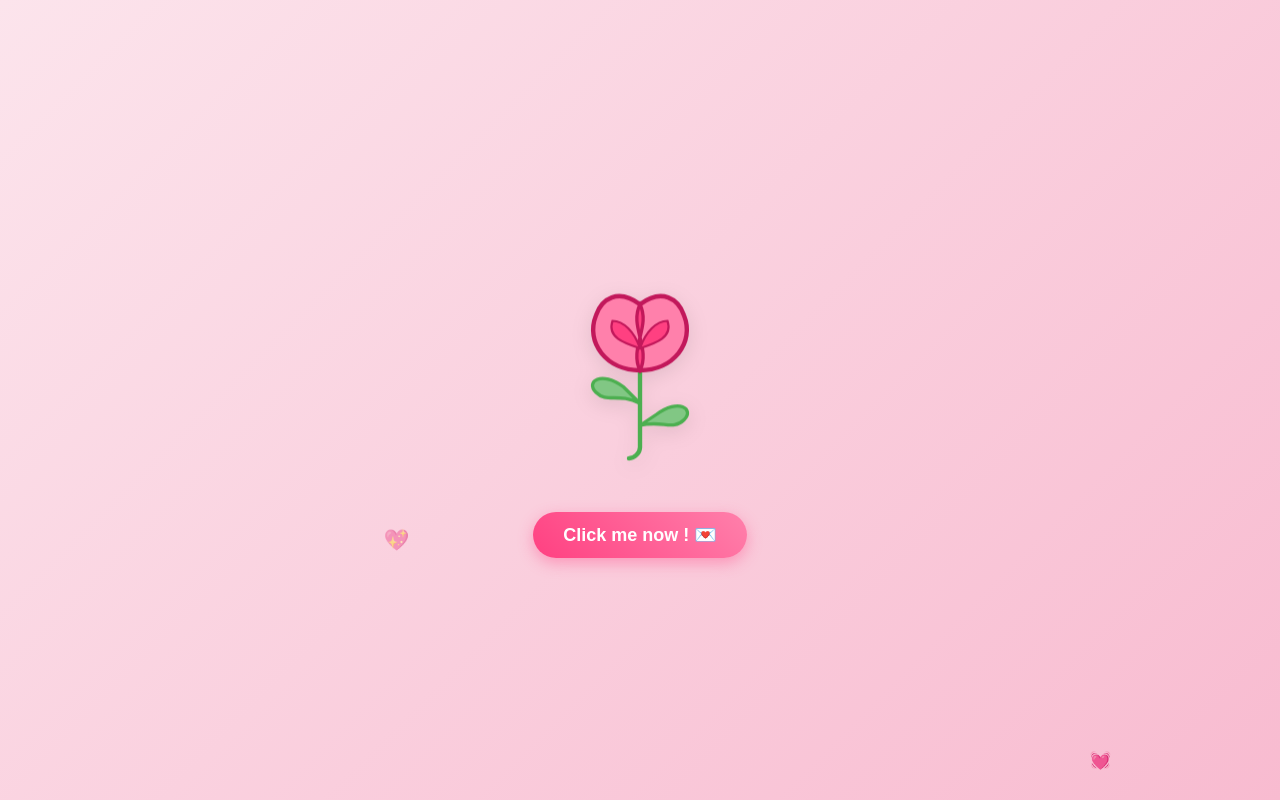
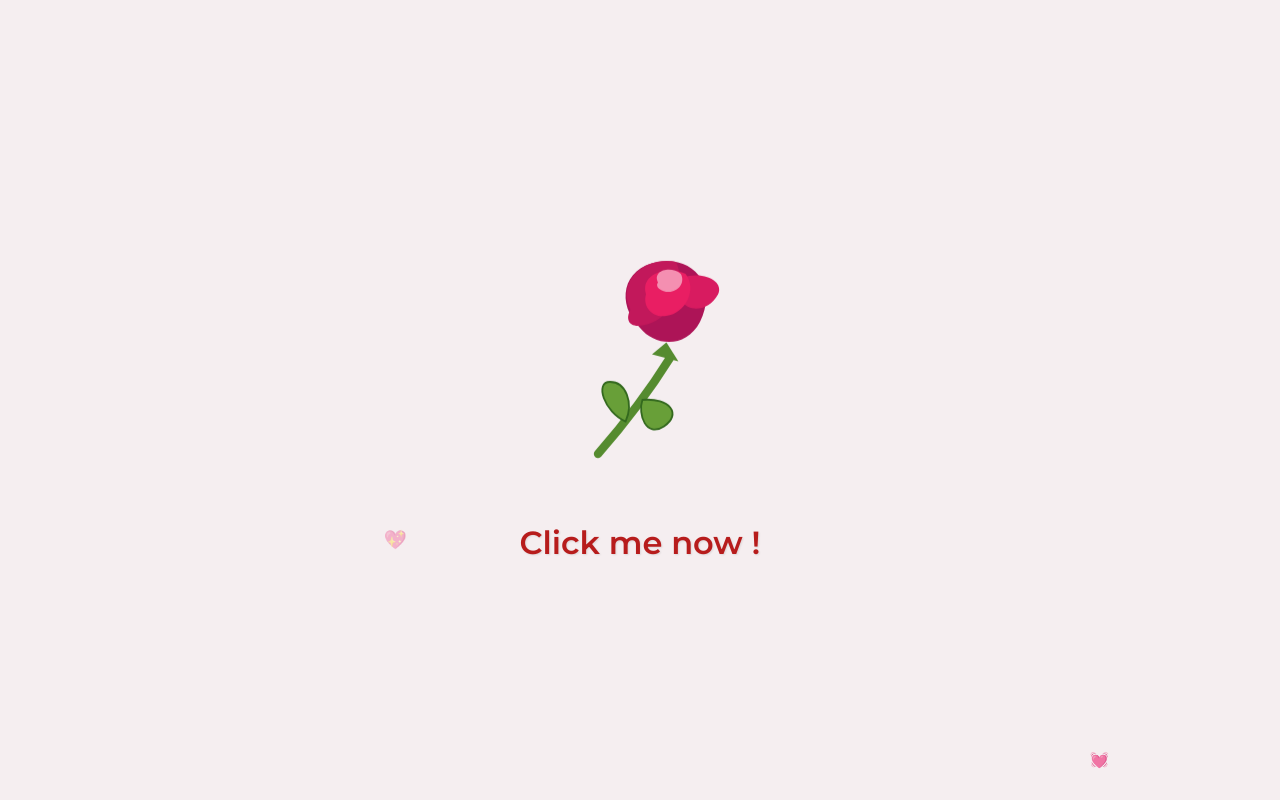
Before and after one commit to haiq-y/guibuithaonhii, a plain HTML site: page index.html in a window 1280 px wide. Shown: the top 800 px of the page. Drawn offline with Linux system fonts and the light colour scheme.

Commit message:
Update index.html

```diff
--- a/index.html
+++ b/index.html
@@ -4,7 +4,6 @@
     <meta charset="UTF-8">
     <meta name="viewport" content="width=device-width, initial-scale=1.0">
     <title>Happy Women's Day 20/10</title>
-    <!-- Nhúng font chữ viết tay lãng mạn Dancing Script -->
     <link href="https://fonts.googleapis.com/css2?family=Dancing+Script:wght@600;700&family=Montserrat:wght@400;600&display=swap" rel="stylesheet">
     <style>
         * {
@@ -16,7 +15,7 @@
         body {
             width: 100vw;
             height: 100vh;
-            background: linear-gradient(135deg, #fce4ec, #f8bbd0);
+            background: #f5eef0;
             overflow: hidden;
             font-family: 'Montserrat', sans-serif;
             display: flex;
@@ -25,80 +24,60 @@
             position: relative;
         }
 
-        /* Hiệu ứng trái tim bay nền */
+        /* Trái tim bay hiệu ứng nền */
         .floating-heart {
             position: absolute;
-            color: #ff4081;
-            font-size: 20px;
+            color: #d81b60;
+            font-size: 18px;
             animation: flyUp 4s linear infinite;
-            opacity: 0.7;
+            opacity: 0.6;
             z-index: 1;
         }
 
         @keyframes flyUp {
-            0% {
-                transform: translateY(100vh) scale(0.5);
-                opacity: 0;
-            }
-            50% {
-                opacity: 1;
-            }
-            100% {
-                transform: translateY(-10vh) scale(1.2);
-                opacity: 0;
-            }
+            0% { transform: translateY(100vh) scale(0.5); opacity: 0; }
+            50% { opacity: 0.8; }
+            100% { transform: translateY(-10vh) scale(1.2); opacity: 0; }
         }
 
-        /* Màn hình 1: Bông hồng và nút Click */
+        /* Màn hình 1: Bông hồng + Nút bấm */
         #welcome-screen {
             display: flex;
             flex-direction: column;
             align-items: center;
             justify-content: center;
             z-index: 10;
-            transition: all 0.8s ease;
         }
 
         .rose-container {
-            width: 220px;
-            height: 250px;
-            margin-bottom: 20px;
+            width: 240px;
+            height: 260px;
+            margin-bottom: 25px;
             animation: floatRose 3s ease-in-out infinite;
         }
 
         @keyframes floatRose {
             0%, 100% { transform: translateY(0); }
-            50% { transform: translateY(-10px); }
+            50% { transform: translateY(-8px); }
         }
 
-        .rose-container svg {
-            width: 100%;
-            height: 100%;
-            filter: drop-shadow(0 5px 10px rgba(0,0,0,0.1));
+        .click-btn-text {
+            background: none;
+            border: none;
+            color: #b71c1c;
+            font-size: 32px;
+            font-weight: 700;
+            cursor: pointer;
+            font-family: 'Montserrat', sans-serif;
+            text-shadow: 1px 1px 2px rgba(0,0,0,0.1);
+            transition: transform 0.2s ease;
         }
 
-        .click-btn {
-            background: linear-gradient(45deg, #ff4081, #ff80ab);
-            color: white;
-            border: none;
-            padding: 12px 30px;
-            font-size: 18px;
-            font-weight: 600;
-            border-radius: 50px;
-            cursor: pointer;
-            box-shadow: 0 5px 15px rgba(255, 64, 129, 0.4);
-            transition: all 0.3s ease;
-            display: flex;
-            align-items: center;
-            gap: 8px;
+        .click-btn-text:hover {
+            transform: scale(1.08);
         }
 
-        .click-btn:hover {
-            transform: scale(1.08);
-            box-shadow: 0 8px 20px rgba(255, 64, 129, 0.6);
-        }
-
-        /* Màn hình 2: Bức thư phong bì */
+        /* Màn hình 2: Bức thư */
         #letter-screen {
             display: none;
             position: absolute;
@@ -106,7 +85,7 @@
             max-width: 550px;
             background: #fff0f3;
             border-radius: 20px;
-            box-shadow: 0 15px 35px rgba(0,0,0,0.15);
+            box-shadow: 0 15px 35px rgba(0,0,0,0.12);
             padding: 30px 20px;
             text-align: center;
             z-index: 20;
@@ -116,9 +95,7 @@
         }
 
         @keyframes zoomIn {
-            to {
-                transform: scale(1);
-            }
+            to { transform: scale(1); }
         }
 
         .letter-header {
@@ -152,13 +129,8 @@
             50% { transform: translateY(-8px); }
         }
 
-        .gift-box-area svg {
-            width: 100%;
-            height: 100%;
-        }
-
         .message-title {
-            font-size: 22px;
+            font-size: 24px;
             font-weight: 700;
             color: #c2185b;
             margin-bottom: 10px;
@@ -166,49 +138,61 @@
         }
 
         .message-body {
-            font-size: 16px;
             line-height: 1.6;
             color: #4a4a4a;
             font-family: 'Dancing Script', cursive;
             font-size: 22px;
             min-height: 80px;
         }
-
-        .hidden {
-            display: none !important;
-        }
     </style>
 </head>
 <body>
 
-    <!-- Các trái tim bay nền trang trí -->
     <div class="floating-heart" style="left: 10%; animation-delay: 0s;">❤️</div>
     <div class="floating-heart" style="left: 30%; animation-delay: 2s;">💖</div>
     <div class="floating-heart" style="left: 70%; animation-delay: 1s;">💗</div>
     <div class="floating-heart" style="left: 85%; animation-delay: 3s;">💓</div>
 
-    <!-- Màn hình 1: Bông hoa hồng -->
+    <!-- Màn hình 1: Bông hoa nghiêng giống TikTok -->
     <div id="welcome-screen">
         <div class="rose-container">
-            <!-- Hình vẽ SVG bông hoa hồng cách điệu line art -->
-            <svg viewBox="0 0 200 200" fill="none" xmlns="http://www.w3.org/2000/svg">
-                <!-- Thân và lá -->
-                <path d="M100 110V180C100 185 95 190 90 190" stroke="#4CAF50" stroke-width="4" stroke-linecap="round"/>
-                <path d="M100 140C80 130 70 140 60 130C50 120 65 110 85 125Z" fill="#81C784" stroke="#4CAF50" stroke-width="3"/>
-                <path d="M100 160C120 155 130 165 140 155C150 145 135 135 115 150Z" fill="#81C784" stroke="#4CAF50" stroke-width="3"/>
-                <!-- Cánh hoa hồng -->
-                <path d="M100 110C70 110 50 85 60 60C65 45 80 35 100 50C120 35 135 45 140 60C150 85 130 110 100 110Z" fill="#ff80ab" stroke="#c2185b" stroke-width="4"/>
-                <path d="M100 50C90 70 110 90 100 110C90 90 110 70 100 50Z" fill="#ff4081" stroke="#c2185b" stroke-width="3"/>
-                <path d="M75 65C85 65 95 75 100 90C85 85 70 80 75 65Z" fill="#ff4081" stroke="#c2185b" stroke-width="2"/>
-                <path d="M125 65C115 65 105 75 100 90C115 85 130 80 125 65Z" fill="#ff4081" stroke="#c2185b" stroke-width="2"/>
+            <svg viewBox="0 0 200 220" fill="none" xmlns="http://www.w3.org/2000/svg">
+                <!-- Cành hoa nghiêng -->
+                <path d="M125 105 Q100 145 65 185" stroke="#558b2f" stroke-width="7" stroke-linecap="round"/>
+
+                <!-- Lá trái -->
+                <path d="M88 158 C70 150 62 125 75 125 C88 125 95 142 88 158 Z" fill="#689f38" stroke="#33691e" stroke-width="1.5"/>
+                <!-- Lá phải -->
+                <path d="M102 140 C125 138 135 152 120 162 C105 172 98 152 102 140 Z" fill="#689f38" stroke="#33691e" stroke-width="1.5"/>
+
+                <!-- Đài hoa -->
+                <path d="M110 102 L132 108 L122 92 Z" fill="#558b2f"/>
+
+                <!-- Các cánh hoa hồng xếp lớp -->
+                <!-- Cánh nền phía sau -->
+                <path d="M100 80 C80 60 85 30 115 25 C145 20 165 45 150 75 C138 98 112 95 100 80 Z" fill="#ad1457"/>
+
+                <!-- Cánh ngoài bên trái -->
+                <path d="M92 65 C80 40 105 20 130 25 C140 45 125 75 102 78 C90 80 88 72 92 65 Z" fill="#c2185b"/>
+
+                <!-- Cánh xòe nhọn bên phải (đặc trưng trong hình) -->
+                <path d="M135 38 C155 32 170 42 165 52 C158 65 142 68 135 58 C130 50 132 40 135 38 Z" fill="#d81b60"/>
+
+                <!-- Cánh chính giữa -->
+                <path d="M105 52 C100 35 122 28 138 35 C148 48 138 68 122 70 C110 72 102 62 105 52 Z" fill="#e91e63"/>
+
+                <!-- Nụ/Lớp cuộn phía trong -->
+                <path d="M115 42 C110 32 126 28 134 35 C138 42 132 50 124 50 C118 50 112 46 115 42 Z" fill="#f48fb1"/>
             </svg>
         </div>
-        <button class="click-btn" onclick="openLetter()">
-            Click me now ! 💌
+
+        <!-- Nút Click dạng chữ đỏ giống hệt TikTok -->
+        <button class="click-btn-text" onclick="openLetter()">
+            Click me now !
         </button>
     </div>
 
-    <!-- Màn hình 2: Bức thư hiển thị nội dung -->
+    <!-- Màn hình 2: Bức thư chúc mừng -->
     <div id="letter-screen">
         <div class="letter-header">
             <span>From With Love 20/10</span>
@@ -216,12 +200,9 @@
         </div>
         <div class="letter-content">
             <div class="gift-box-area">
-                <!-- Hình ảnh bong bóng trái tim và hộp quà SVG -->
                 <svg viewBox="0 0 100 120" fill="none" xmlns="http://www.w3.org/2000/svg">
                     <path d="M50 70V95" stroke="#999" stroke-width="2" stroke-dasharray="2 2"/>
-                    <!-- Trái tim bóng bay -->
                     <path d="M50 15C35 -2 10 10 10 30C10 50 50 70 50 70C50 70 90 50 90 30C90 10 65 -2 50 15Z" fill="#ff4081"/>
-                    <!-- Hộp quà -->
                     <rect x="30" y="95" width="40" height="25" fill="#f44336" rx="3"/>
                     <rect x="27" y="90" width="46" height="7" fill="#e53935" rx="2"/>
                     <path d="M50 90V120" stroke="#ffeb3b" stroke-width="4"/>
@@ -237,13 +218,11 @@
         const fullMessage = "Hôm nay là ngày 20/10. Xin gửi lời chúc tới người tớ yêu thương nhất. Luôn vui vẻ, luôn hạnh phúc và luôn may mắn trong cuộc sống, ngày càng xinh đẹp. Xin gửi tất cả lời chúc tốt đẹp đến cậu. Love You <3";
 
         function openLetter() {
-            // Ẩn màn hình hoa hồng, hiện màn hình phong bì thư
             document.getElementById('welcome-screen').style.display = 'none';
             document.getElementById('letter-screen').style.display = 'block';
 
-            // Hiệu ứng chữ chạy (typing effect) từng chữ giống trong video
             let i = 0;
-            const speed = 50; // Tốc độ chạy chữ (mili-giây)
+            const speed = 50;
             function typeWriter() {
                 if (i < fullMessage.length) {
                     document.getElementById("typed-text").innerHTML += fullMessage.charAt(i);
@@ -251,9 +230,7 @@
                     setTimeout(typeWriter, speed);
                 }
             }
-
-            // Chạy hiệu ứng chữ sau khi khung thư zoom xong
-            setTimeout(typeWriter, 500);
+            setTimeout(typeWriter, 400);
         }
     </script>
 </body>
```
